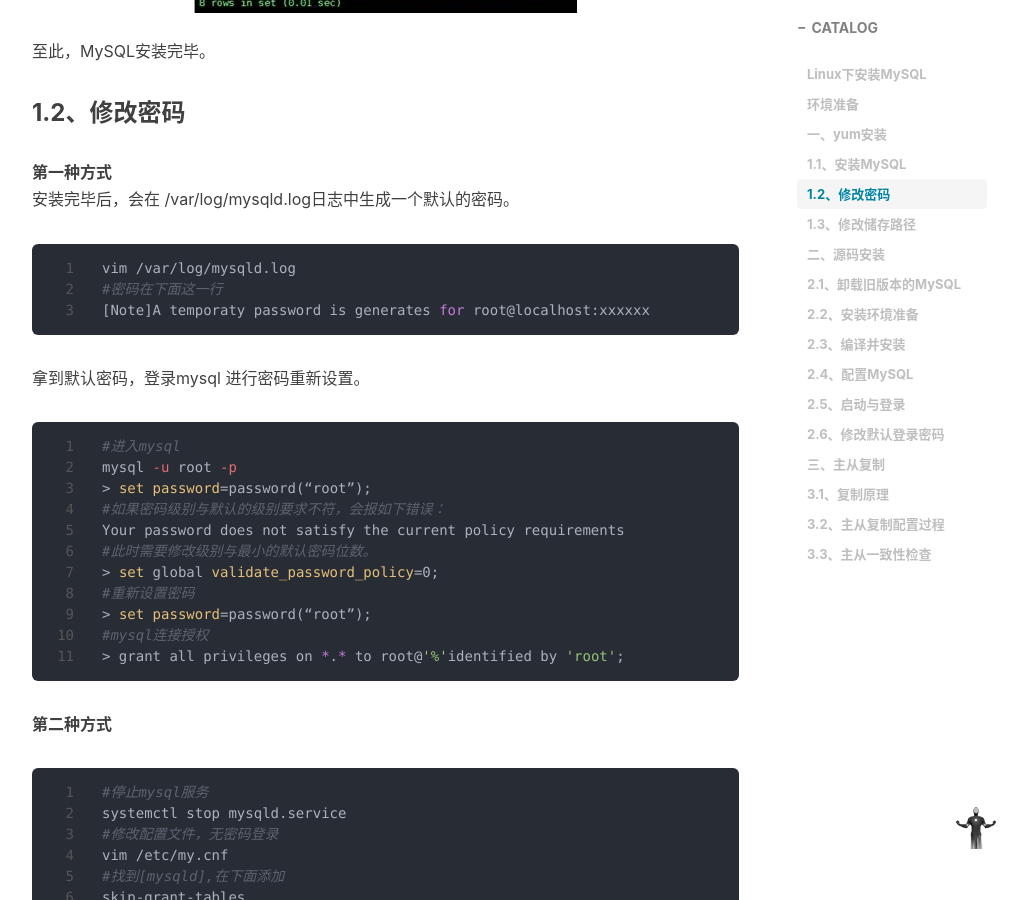
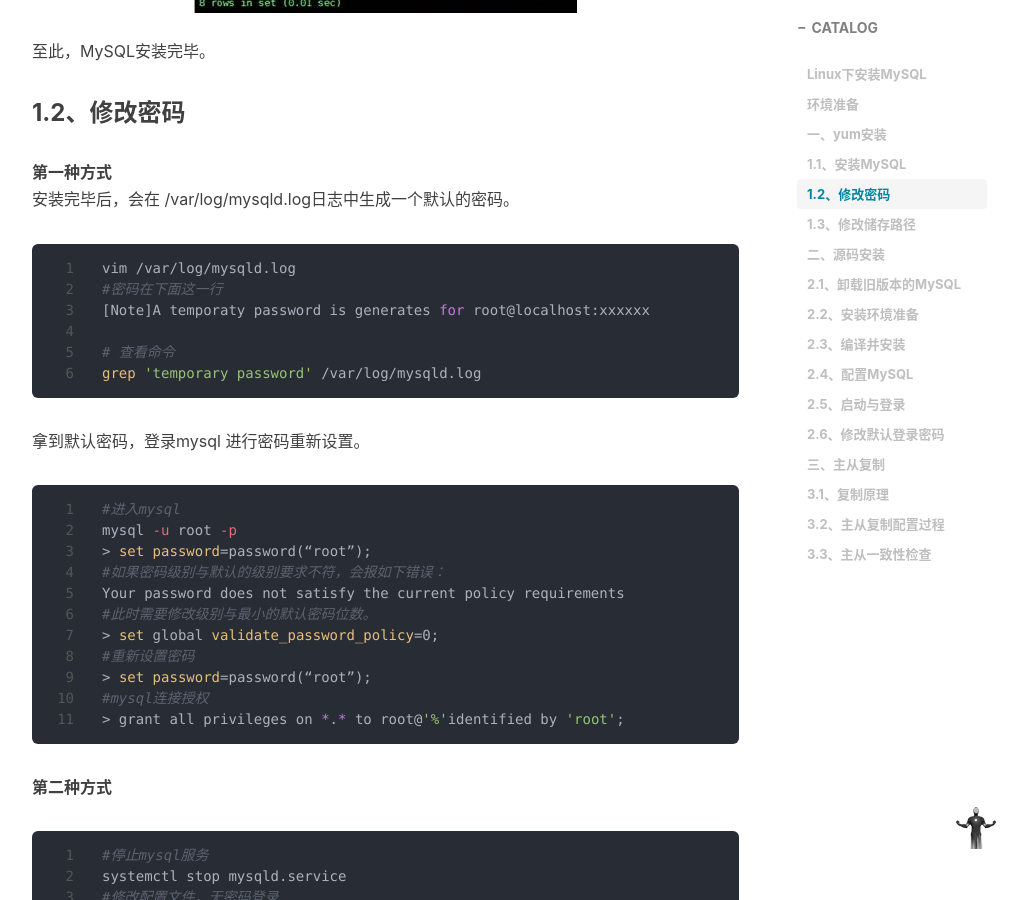
Before and after one commit to Lengxiaobing/Lengxiaobing.github.io, a Jekyll site: the page built from _posts/2018-08-20-MySQL主从复制.md, in a window 1280 px wide and 900 px high, scrolled down 2935 px. Shown: the whole window, without its empty margins (233-1260 px from the left). Built offline with Jekyll 4.4.1, drawn with Linux system fonts in a browser that asks for light colours; nearby versions of some CDN libraries; comment, search, counter and statistics services are not loaded.

Commit message:
Update 2018-08-20-MySQL主从复制.md

````diff
--- a/_posts/2018-08-20-MySQL主从复制.md
+++ b/_posts/2018-08-20-MySQL主从复制.md
@@ -89,6 +89,9 @@
 vim /var/log/mysqld.log
 #密码在下面这一行
 [Note]A temporaty password is generates for root@localhost:xxxxxx
+
+# 查看命令
+grep 'temporary password' /var/log/mysqld.log
 ```
 拿到默认密码，登录mysql 进行密码重新设置。
 
````
